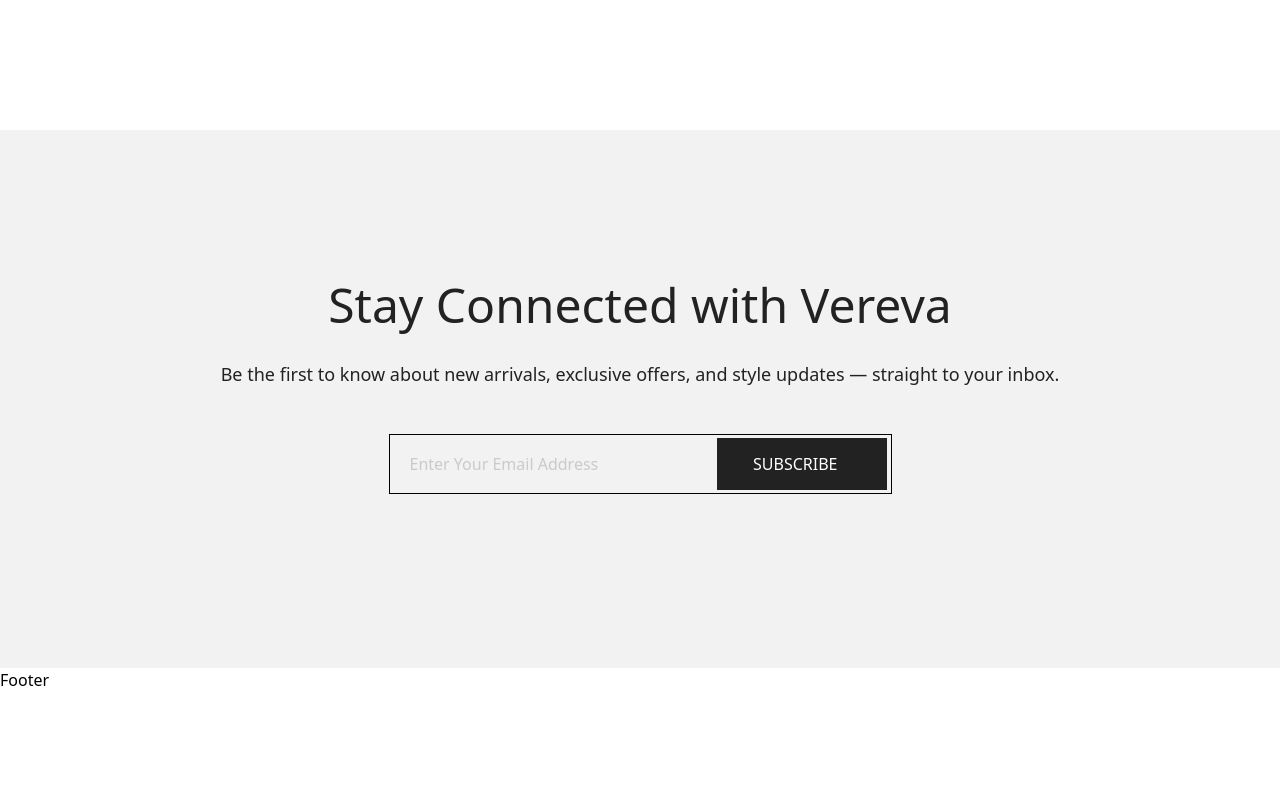
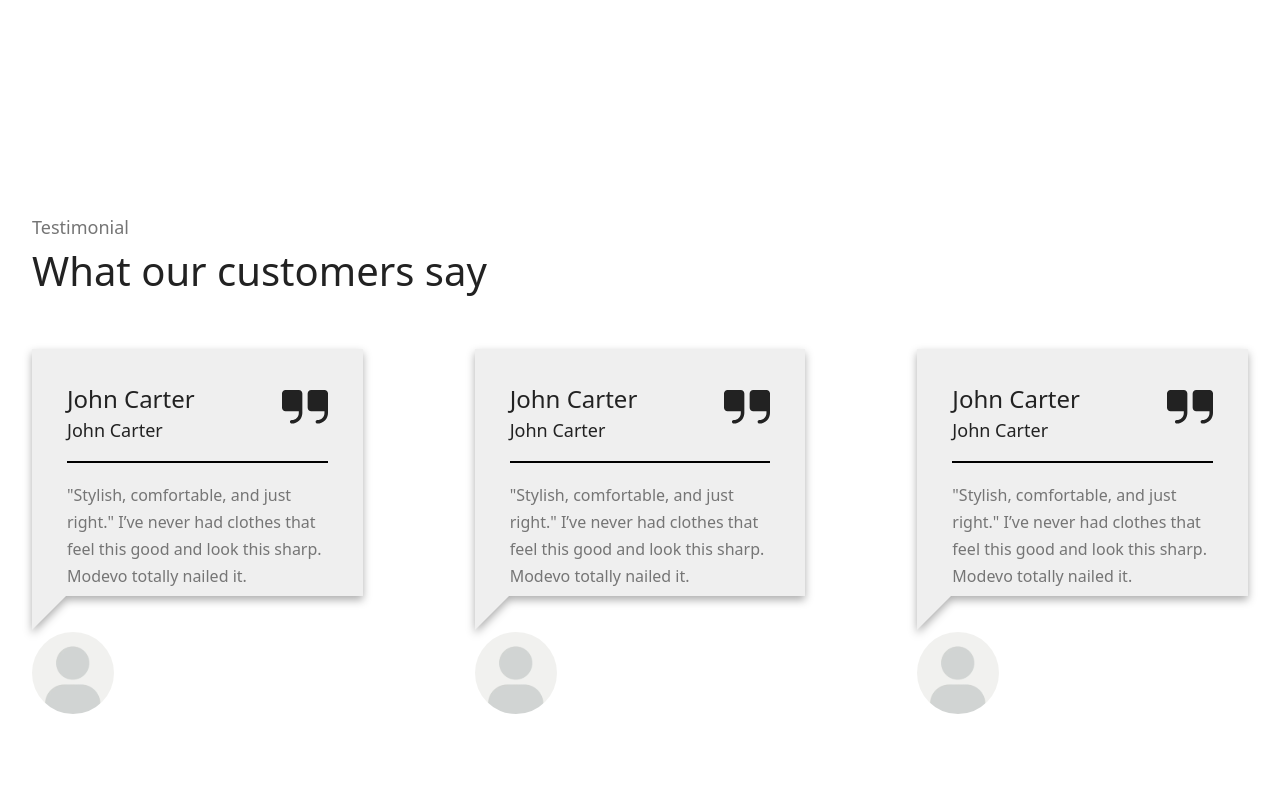
Before and after one commit to GM-22/MODEVO-, a React (Vite) app: page / in a window 1280 px wide. Shown: the part 7000-7800 px from the top of the page. Before the commit the page ends 7692 px from the top, so only its background shows below. Built offline with nearby package versions, Linux system fonts and the light colour scheme.

Commit message:
Testimonial

```diff
--- a/src/components/Blog.jsx
+++ b/src/components/Blog.jsx
@@ -21,6 +21,7 @@
   return (
     <section>
         <div className='container h-[970px] '>
+          <div className=' mx-auto w-[1280px] '>
             <div className=" text-center mb-[45px]">
             <h3 className=" text-[40px] leading-[55px] tracking-[0.46%] font-medium text-black222 mb-4 ">
               Our Latest News & Blogs
@@ -28,7 +29,6 @@
             <h4 className=" text-[18px] leading-[27px] font-normal text-gray75  ">
               Limited-time styles at unbeatable prices, Shop today’s hottest picks
               before they’re gone!Stay inspired with trend stories, expert styling tips, and fresh fashion insights — all curated just for you.
-
             </h4>
             </div>
             <div>
@@ -62,6 +62,7 @@
               </div>
             </div>
           </div>
+        </div>
     </section>
 
 
--- /dev/null
+++ b/src/components/Testimonial.jsx
@@ -0,0 +1,57 @@
+import React from 'react'
+import coma from '../assets/coma.svg'
+import account from '../assets/account.svg'
+const Testimonial = () => {
+  return (
+    <section className=' h-[676px] py-[84px]'>
+        <div className=' container'>
+            <div>
+                <h4 className=" text-[18px] leading-[27px] font-normal text-gray75  ">
+                Testimonial
+                </h4>
+                <h3 className=" text-[40px] leading-[60px] tracking-[0.46%] font-medium text-black222 mb-12 ">
+                What our customers say
+                </h3>
+            </div>
+            <div className=' flex gap-28'>
+                <Profile />
+                <Profile />
+                <Profile />
+
+
+            </div>
+
+        </div>
+    </section>
+  )
+}
+const Profile = ()=>{
+    return(
+        <div className='w-[368px] h-[354px] '>
+            <div className=' bg-[#EFEFEF] w-full h-[247px] p-[35px] mb-9 box '>
+
+                <div className=' relative h-[58px]'>
+                        <h4 className=' text-[24px] leading-[30px] tracking-[0.46%] font-medium text-black222 mb-[5px] '>
+                            John Carter
+                        </h4>
+                        <h4 className=' text-[18px] leading-[22.5px] tracking-[0.46%] font-normal text-black222  '>
+                            John Carter
+                        </h4>
+                        <div className=' absolute top-1.5 right-0'>
+                             <img src={coma} alt="" />
+                        </div>
+                </div>
+
+
+                <div className=' w-full h-[1.5px] bg-black my-[19px]'></div>
+                <div>
+                     <p className=" text-[16px] leading-[27px] font-normal text-gray75 mb-4">"Stylish, comfortable, and just right." I’ve never had clothes that feel this good and look this sharp. Modevo totally nailed it.</p>
+                </div>
+            </div>
+            <div>
+                <img src={account} alt="" />
+            </div>
+        </div>
+    )
+}
+export default Testimonial
--- a/src/index.css
+++ b/src/index.css
@@ -6,6 +6,35 @@
   padding-inline: 2rem;
 
 }
+.box{
+  filter: drop-shadow(0 4px 4px rgba(0,0,0,0.32));
+  position: relative;
+
+}
+.box::after{
+  /* height: 0;
+
+
+
+
+  bottom: -34px;
+  left: 0px;
+ */
+ content: " ";
+ height: 0px;
+ width: 0px;
+  border-left: 20px solid #EFEFEF;
+  border-right: 20px solid transparent;
+  border-top: 20px solid #EFEFEF;
+  border-bottom: 20px solid transparent;
+  position: absolute;
+  z-index: 10;
+  left: 0px;
+  bottom: -34px;
+
+
+}
+
 @theme {
   /* Colors */
   --color-black: #000000;
--- a/src/pages/HomePage.jsx
+++ b/src/pages/HomePage.jsx
@@ -14,6 +14,7 @@
 import FreshLooks from "../components/FreshLooks";
 import Connected from "../components/connected";
 import Blogs from "../components/Blog";
+import Testimonial from "../components/testimonial";
 
 const shepingItems = [
   {
@@ -109,7 +110,9 @@
       <Exclusive />
       <FreshLooks />
       <Blogs />
+       <Testimonial />
       <Connected />
+
     </>
   );
 };
```
Also changed, not shown: src/assets/account.svg (added), src/assets/coma.svg (added). Lines whose indentation alone changed are shown as unchanged.
